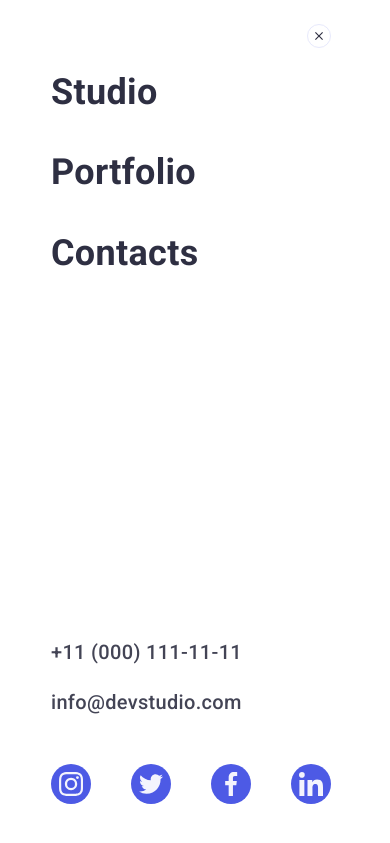
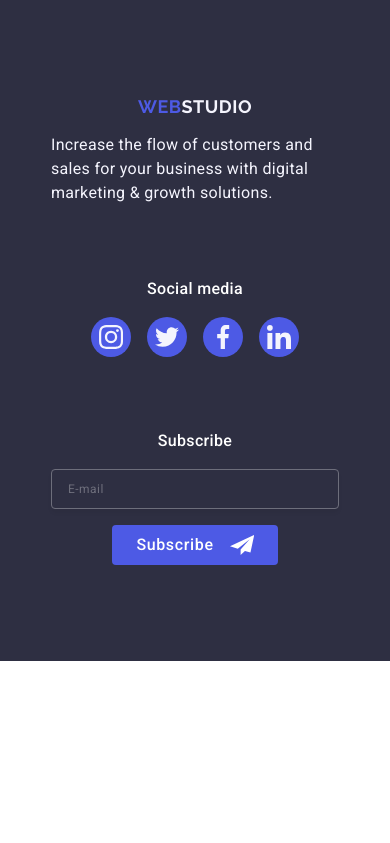
Before and after one commit to BohdanLysniak/goit-markup-hw-06, a plain HTML site: page index.html in a window 390 px wide. Shown: the top 843 px of the page. Drawn offline with nearby package versions, Linux system fonts and the light colour scheme.

Commit message:
add-footer-mobile

```diff
--- a/css/styles.css
+++ b/css/styles.css
@@ -314,6 +314,160 @@ button {
 }
 
 /* /SECTION-PORTFOLIO */
+
+/* FOOTER */
+
+.footer {
+  background: #2e2f42;
+}
+
+.box-footer {
+  padding-top: 96px;
+  padding-bottom: 96px;
+  margin-right: auto;
+  margin-left: auto;
+  display: flex;
+  flex-direction: column;
+  align-items: center;
+  row-gap: 72px;
+}
+
+.box-logo {
+  text-align: center;
+}
+
+.logo-footer {
+  display: inline-block;
+  text-align: center;
+  font-family: 'Raleway', sans-serif;
+  font-size: 18px;
+  font-weight: 700;
+  line-height: 1.17;
+  letter-spacing: 0.03em;
+  text-transform: uppercase;
+  text-decoration: none;
+  color: #4d5ae5;
+  margin-bottom: 16px;
+}
+
+.accent-studio-footer {
+  color: #f4f4fd;
+}
+
+.footer-text {
+  color: #f4f4fd;
+  text-align: left;
+}
+
+.box-social {
+  display: flex;
+  flex-direction: column;
+  align-items: center;
+}
+
+.social-text {
+  color: #fff;
+  font-weight: 500;
+  margin-bottom: 16px;
+}
+
+.social-menu-footer {
+  display: flex;
+  justify-content: center;
+  align-items: center;
+  gap: 16px;
+}
+
+.social-items-footer {
+  width: 40px;
+  height: 40px;
+}
+
+.social-link-footer {
+  display: flex;
+  justify-content: center;
+  align-items: center;
+  background-color: #4d5ae5;
+  border-radius: 50%;
+  width: 100%;
+  height: 100%;
+  transition: background-color 250ms cubic-bezier(0.4, 0, 0.2, 1);
+}
+
+.social-icon-footer {
+  fill: #f4f4fd;
+  transition: background-color 250ms cubic-bezier(0.4, 0, 0.2, 1);
+}
+
+.subscribe-field {
+  display: flex;
+  flex-direction: column;
+}
+
+.subscribe-title {
+  text-align: center;
+  color: #fff;
+  font-weight: 500;
+  margin-bottom: 16px;
+}
+
+.subscribe-form {
+  display: flex;
+  flex-direction: column;
+  row-gap: 16px;
+}
+
+.subscribe-field-input {
+  width: 288px;
+  height: 40px;
+  border-radius: 4px;
+  border: 1px solid #fff;
+  opacity: 0.3;
+  padding-left: 16px;
+  background-color: transparent;
+  box-shadow: 0px 4px 4px rgba(0, 0, 0, 0.15);
+  outline: 0px solid transparent;
+  color: #fff;
+  font-size: 12px;
+  font-weight: 400;
+  line-height: 2;
+  letter-spacing: 0.04em;
+}
+
+.subscribe-field-input::placeholder {
+  color: #ffffff;
+  font-size: 12px;
+  font-weight: 400;
+  line-height: 2;
+  letter-spacing: 0.04em;
+}
+
+.subscribe-field-btn {
+  min-width: 165px;
+  height: 40px;
+  display: flex;
+  gap: 16px;
+  justify-content: center;
+  align-items: center;
+  padding: 8px 24px;
+  border-radius: 4px;
+  border: none;
+  background: #4d5ae5;
+  color: #fff;
+  text-align: center;
+  font-weight: 500;
+  line-height: 1.5;
+  letter-spacing: 0.04em;
+  margin: 0 auto;
+  cursor: pointer;
+  transition: background-color 250ms cubic-bezier(0.4, 0, 0.2, 1);
+}
+
+.subscribe-field-icon {
+  fill: #fff;
+}
+
+/* FOOTER */
 
 @media screen and (min-resolution: 192dpi),
   screen and (min-resolution: 2dppx),
--- a/index.html
+++ b/index.html
@@ -20,7 +20,7 @@
     <link rel="stylesheet" href="./css/styles.css" />
   </head>
   <body>
-    <header class="page-header">
+    <!-- <header class="page-header">
       <div class="box-header container">
         <nav class="nav-header">
           <a class="logo" href="./index.html"
@@ -58,19 +58,19 @@
           </svg>
         </button>
       </div>
-    </header>
+    </header> -->
 
     <main>
-      <section class="section-title">
+      <!-- <section class="section-title">
         <div class="container">
           <h1 class="title">Effective Solutions for Your Business</h1>
           <button class="button-section-hero" type="button">
             Order Service
           </button>
         </div>
-      </section>
+      </section> -->
 
-      <section class="section-team">
+      <!-- <section class="section-team">
         <div class="container">
           <h2 class="team-caption heading">Our Team</h2>
           <ul class="team-list">
@@ -250,9 +250,9 @@
             </li>
           </ul>
         </div>
-      </section>
+      </section> -->
 
-      <section class="section-portfolio">
+      <!-- <section class="section-portfolio">
         <div class="container">
           <h2 class="portfolio-caption heading">Our Portfolio</h2>
           <ul class="portfolio-list">
@@ -498,13 +498,13 @@
             </li>
           </ul>
         </div>
-      </section>
+      </section> -->
     </main>
 
-    <!-- <footer class="footer">
+    <footer class="footer">
       <div class="container box-footer">
         <div class="box-logo">
-          <a class="logo-footer" href="./index.html"
+          <a class="logo-footer logo-link-footer" href="./index.html"
             >Web<span class="accent-studio-footer">Studio</span></a
           >
           <p class="footer-text">
@@ -566,9 +566,9 @@
           </form>
         </div>
       </div>
-    </footer> -->
+    </footer>
 
-    <div class="mobile-menu-wrapper is-open">
+    <!-- <div class="mobile-menu-wrapper is-open">
       <div class="container mobile-menu-container">
         <button class="mobile-menu-btn-close" type="button">
           <svg class="mobile-menu-btn-close-icon" width="8" height="8">
@@ -635,7 +635,7 @@
           </ul>
         </div>
       </div>
-    </div>
+    </div> -->
 
     <!-- <div class="backdrop is-open">
       <div class="modal">
```
